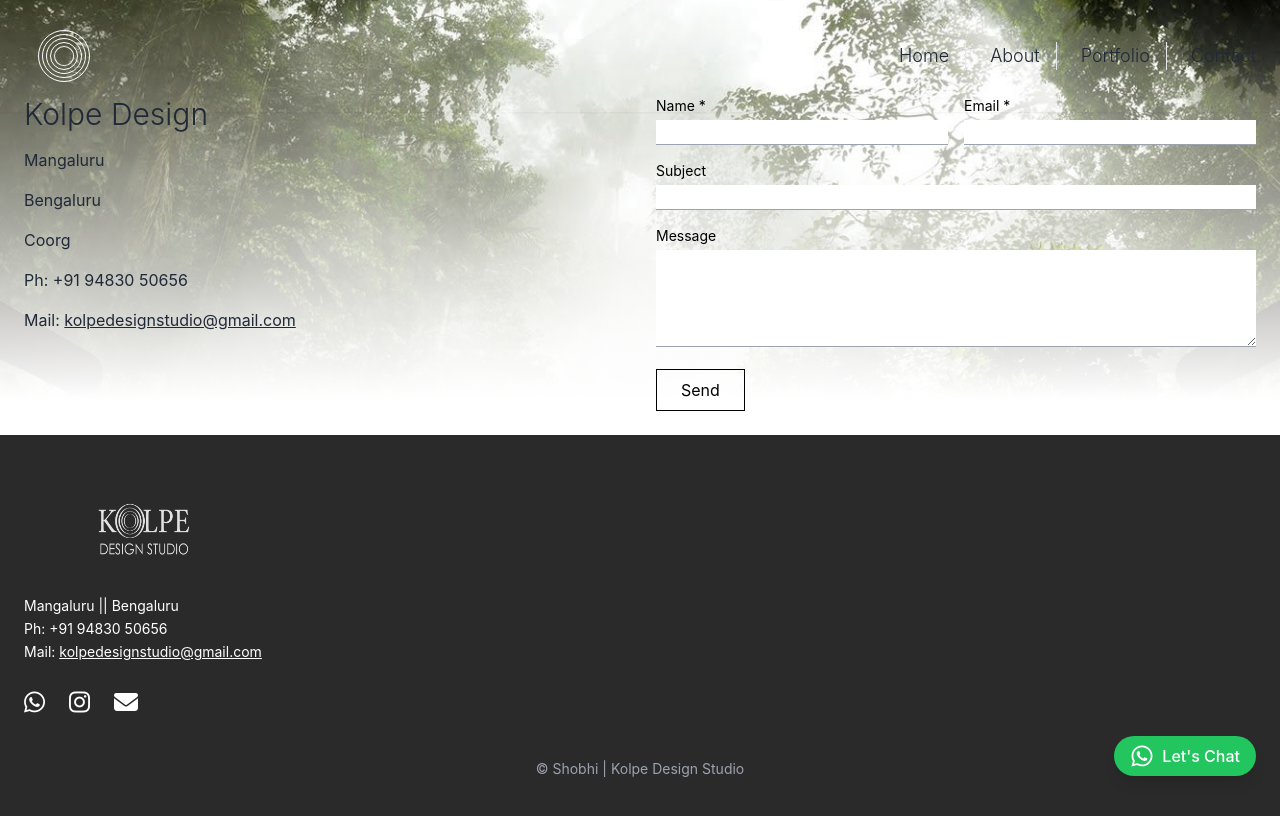
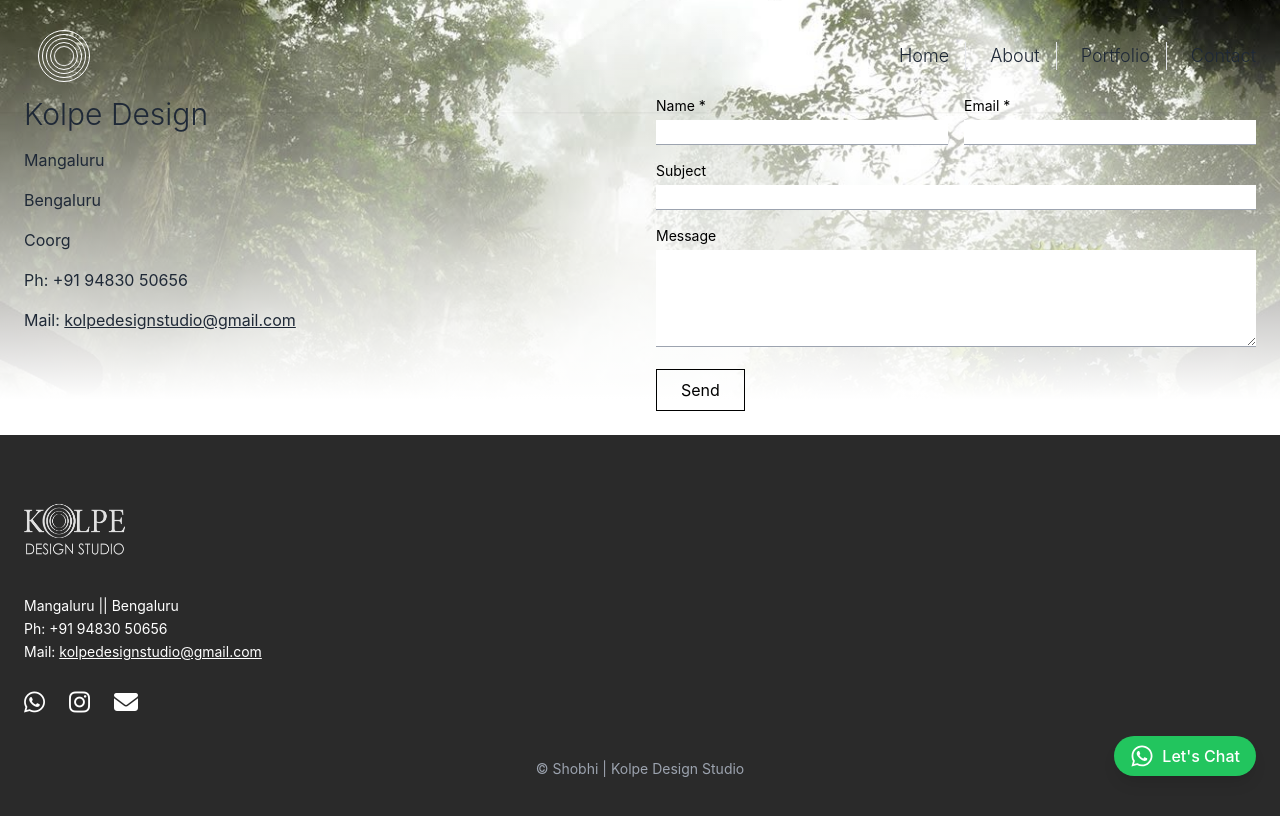
Before and after one commit to hshobhith/kolpe-design, a React (Create React App) app: page /contact in a window 1280 px wide. Shown: the top 816 px of the page. Built offline with nearby package versions, Linux system fonts and the light colour scheme.

Commit message:
last update

```diff
--- a/src/components/Footer.js
+++ b/src/components/Footer.js
@@ -8,7 +8,7 @@ export default function Footer() {
           <img
             src={logo}
             alt="Logo"
-            className="mx-auto mb-4 h-24 w-26 sm:h-26 sm:w-28 left-0"
+            className="mx-auto mb-4 h-24 w-26 sm:h-26 ml-0 sm:w-28"
           />
 
           <div className="text-sm leading-relaxed max-w-md">
```
Also changed, not shown: src/images/logo1.png.
